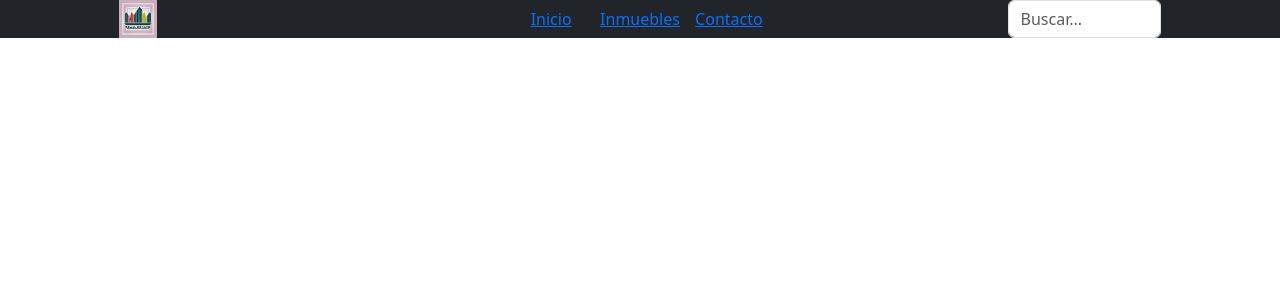
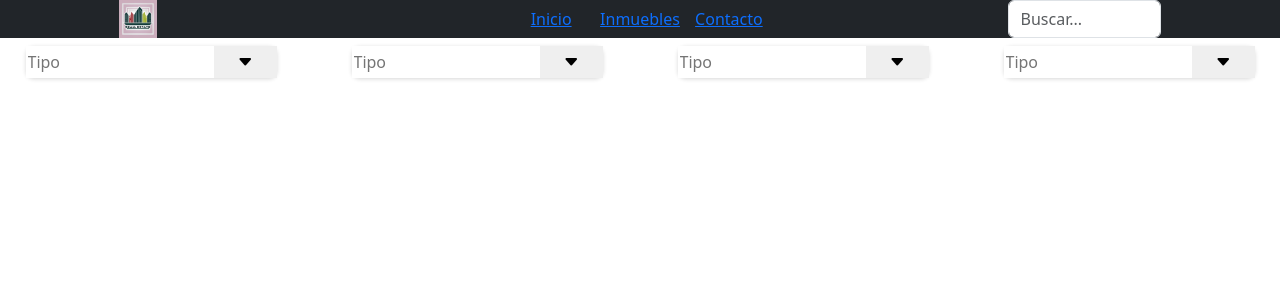
Before and after one commit to RobertoCarrera/APP_inmobiliaria, an Angular app: page /inicio in a window 1280 px wide. Shown: the top 300 px of the page. Built offline with nearby package versions, Linux system fonts and the light colour scheme.

Commit message:
Component created and basis structure

```diff
--- a/src/app/app.module.ts
+++ b/src/app/app.module.ts
@@ -4,13 +4,15 @@ import { BrowserModule } from '@angular/platform-browser';
 import { AppRoutingModule } from './app-routing.module';
 import { AppComponent } from './app.component';
 import { UsrHomeComponent } from './components/usr-home/usr-home.component';
-import { UsrMenuComponent } from './utils/usr-menu/usr-menu.component';
+import { UsrMenuComponent } from './utils/usr-menu/usr-menu.component'
+import { FilterComponent } from './components/filter/filter.component';
 
 @NgModule({
   declarations: [
     AppComponent,
     UsrHomeComponent,
-    UsrMenuComponent
+    UsrMenuComponent,
+    FilterComponent
   ],
   imports: [
     BrowserModule,
--- /dev/null
+++ b/src/app/components/filter/filter.component.css
@@ -0,0 +1,25 @@
+.container_filter_button{
+
+    height: 4vh;
+}
+.filter_button{
+
+    border-radius: 0.5em;
+    box-shadow: rgba(0, 0, 0, 0.16) 0px 1px 4px;
+}
+
+.filter_button_arrow{
+
+    border: none;
+}
+
+.popup-items{
+
+    width: 12vw;
+
+    position: absolute;
+    top: 9.2em;
+    z-index: 1;
+
+    border-radius: 0.5em;
+}
--- /dev/null
+++ b/src/app/components/filter/filter.component.html
@@ -0,0 +1,30 @@
+<div class="container d-flex flex-column justify-content-center align-items-center">
+    <div class="row container_filter_button" (click)="changeFiltersView()">
+        <div class="col-12 d-flex justify-content-center align-items-center">
+            <div class="row h-100 filter_button">
+                <div class="col-9 p-0">
+                    <input type="text" class="w-100 border-0 h-100" placeholder="Tipo" aria-label="Input group example" aria-describedby="btnGroupAddon2">
+                </div>
+                <div class="col-3 p-0">
+                    <button class="h-100 w-100 p-0 m-0 border-0">
+                        <i class="bi bi-caret-down-fill"></i>
+                    </button>
+                </div>
+            </div>
+        </div>
+    </div>
+    <div *ngIf="showFilters" class="row mt-2 p-2 d-flex flex-column justify-content-center align-items-center bg-light popup-items">
+        <div class="col-12 d-flex justify-content-start align-items-center">
+            <input type="checkbox">
+            <label for="">Casa Rústica</label>
+        </div>
+        <div class="col-12 d-flex justify-content-start align-items-center">
+            <input type="checkbox">
+            <label for="">Casa/Chalet</label>
+        </div>
+        <div class="col-12 d-flex justify-content-start align-items-center">
+            <input type="checkbox">
+            <label for="">Piso</label>
+        </div>
+    </div>
+</div>
--- /dev/null
+++ b/src/app/components/filter/filter.component.ts
@@ -0,0 +1,26 @@
+import { Component } from '@angular/core';
+
+@Component({
+  selector: 'app-filter',
+  templateUrl: './filter.component.html',
+  styleUrls: ['./filter.component.css']
+})
+export class FilterComponent {
+
+  showFilters: boolean = false;
+
+  // Función para mostrar|esconder los diferentes filtros. Debería añadirla al
+  // conjunto de la app para que se esconda al clickar fuera.
+  // Quizás, incluso, quitarlo cada vez que se marca algo y carga el contenido
+  changeFiltersView(){
+
+    if(this.showFilters == true)
+    {
+
+      this.showFilters = false;
+    }else{
+
+      this.showFilters = true;
+    }
+  }
+}
--- a/src/app/components/usr-home/usr-home.component.html
+++ b/src/app/components/usr-home/usr-home.component.html
@@ -3,5 +3,21 @@
         <div class="col-12">
             <app-usr-menu></app-usr-menu>
         </div>
+        <div class="col-12 pt-2">
+            <div class="row">
+                <div class="col-3">
+                    <app-filter></app-filter>
+                </div>
+                <div class="col-3">
+                    <app-filter></app-filter>
+                </div>
+                <div class="col-3">
+                    <app-filter></app-filter>
+                </div>
+                <div class="col-3">
+                    <app-filter></app-filter>
+                </div>
+            </div>
+        </div>
     </div>
 </div>
```
Also changed, not shown: 1 other file (tests, documents, lock files or other folders).
